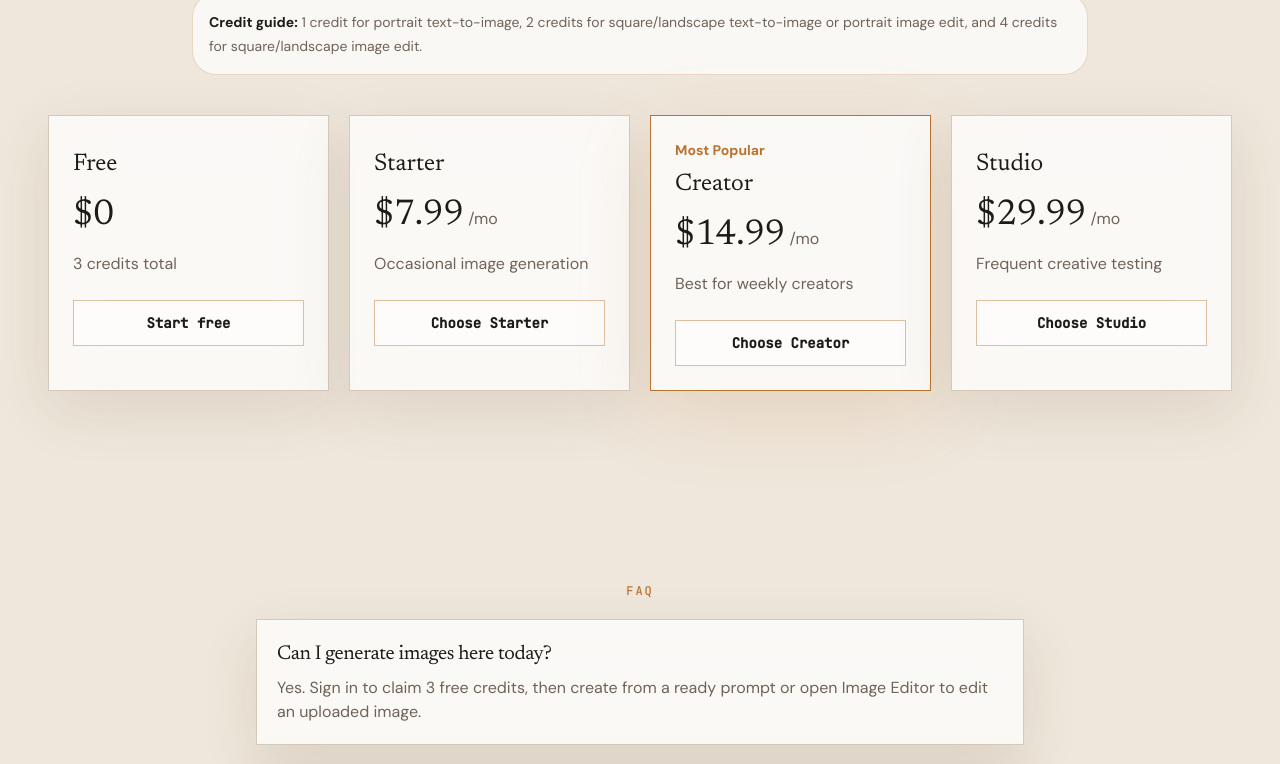
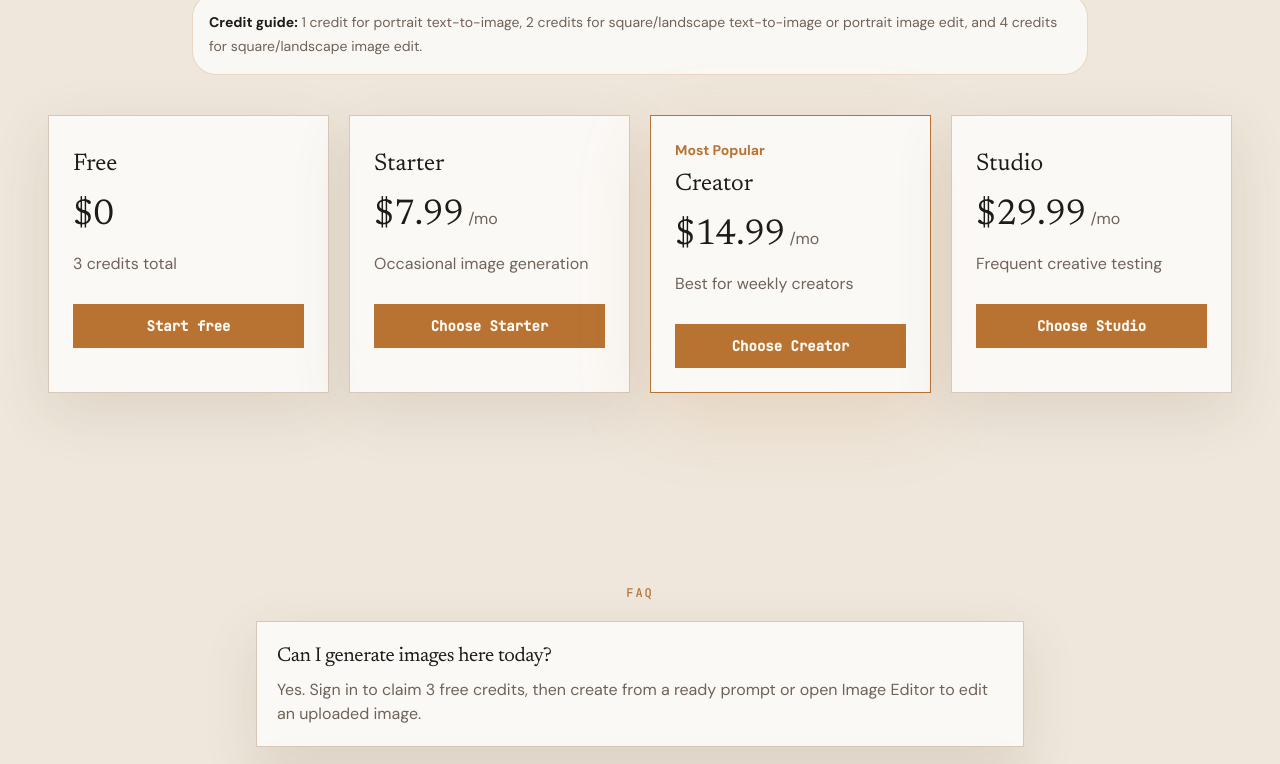
Before and after one commit to AImilesChen/ai-editor-rsp, a Next.js app: page / in a window 1280 px wide. Shown: the part 2805-3569 px from the top of the page. Built offline with nearby package versions, Linux system fonts and the light colour scheme; no server answers.

Commit message:
Use subscription-aware pricing CTAs on homepage

```diff
--- a/src/app/page.tsx
+++ b/src/app/page.tsx
@@ -3,6 +3,7 @@ import Header from "@/components/Header";
 import Footer from "@/components/Footer";
 import GenerateConsole from "@/components/GenerateConsole";
 import CopyPromptButton from "@/components/CopyPromptButton";
+import PricingPlanAction from "@/components/PricingPlanAction";
 import { faqItems, pricingPlans, promptCards, site } from "@/lib/rsp-content";
 
 export const metadata = {
@@ -40,7 +41,7 @@ export default function HomePage() {
           </div>
         </section>
         <section className="section-pad bg-rsp-surface">
-          <div className="mx-auto max-w-screen-2xl"><p className="eyebrow text-center">Pricing</p><h2 className="mt-3 text-center font-heading text-4xl font-normal tracking-[-0.03em]">Simple credits for AI image generation</h2><p className="mx-auto mt-3 max-w-2xl text-center text-sm leading-6 text-rsp-muted">Start free with 3 credits after sign-in. Upgrade only when you need more image credits.</p><div className="mx-auto mt-6 max-w-4xl rounded-[24px] border border-rsp-secondary/25 bg-white/70 p-4 text-sm leading-6 text-rsp-muted"><strong className="text-rsp-text">Credit guide:</strong> 1 credit for portrait text-to-image, 2 credits for square/landscape text-to-image or portrait image edit, and 4 credits for square/landscape image edit.</div><div className="mt-10 grid gap-5 md:grid-cols-2 lg:grid-cols-4">{pricingPlans.map((plan) => <div key={plan.name} className={`glass-card p-6 ${plan.featured ? "border-rsp-secondary shadow-glow" : ""}`}><p className="mb-2 text-sm font-bold text-rsp-secondary">{plan.featured ? "Most Popular" : ""}</p><h3 className="font-heading text-2xl font-normal">{plan.name}</h3><div className="mt-4"><span className="font-heading text-4xl font-normal">{plan.price}</span><span className="text-rsp-muted"> {plan.cadence}</span></div><p className="mt-4 text-rsp-muted">{plan.generations}</p><Link href="/pricing" className="rsp-button-secondary mt-6 block px-4 py-3 text-center text-sm">{plan.cta}</Link></div>)}</div></div>
+          <div className="mx-auto max-w-screen-2xl"><p className="eyebrow text-center">Pricing</p><h2 className="mt-3 text-center font-heading text-4xl font-normal tracking-[-0.03em]">Simple credits for AI image generation</h2><p className="mx-auto mt-3 max-w-2xl text-center text-sm leading-6 text-rsp-muted">Start free with 3 credits after sign-in. Upgrade only when you need more image credits.</p><div className="mx-auto mt-6 max-w-4xl rounded-[24px] border border-rsp-secondary/25 bg-white/70 p-4 text-sm leading-6 text-rsp-muted"><strong className="text-rsp-text">Credit guide:</strong> 1 credit for portrait text-to-image, 2 credits for square/landscape text-to-image or portrait image edit, and 4 credits for square/landscape image edit.</div><div className="mt-10 grid gap-5 md:grid-cols-2 lg:grid-cols-4">{pricingPlans.map((plan) => <div key={plan.name} className={`glass-card p-6 ${plan.featured ? "border-rsp-secondary shadow-glow" : ""}`}><p className="mb-2 text-sm font-bold text-rsp-secondary">{plan.featured ? "Most Popular" : ""}</p><h3 className="font-heading text-2xl font-normal">{plan.name}</h3><div className="mt-4"><span className="font-heading text-4xl font-normal">{plan.price}</span><span className="text-rsp-muted"> {plan.cadence}</span></div><p className="mt-4 text-rsp-muted">{plan.generations}</p><PricingPlanAction planName={plan.name} cta={plan.cta} /></div>)}</div></div>
         </section>
         <section className="section-pad bg-rsp-surface"><div className="mx-auto max-w-3xl"><p className="eyebrow text-center">FAQ</p>{faqItems.map((item) => <div key={item.q} className="mt-5 glass-card p-5"><h3 className="font-heading text-xl font-normal tracking-[-0.02em]">{item.q}</h3><p className="mt-2 text-rsp-muted">{item.a}</p></div>)}</div></section>
       </main>
```
